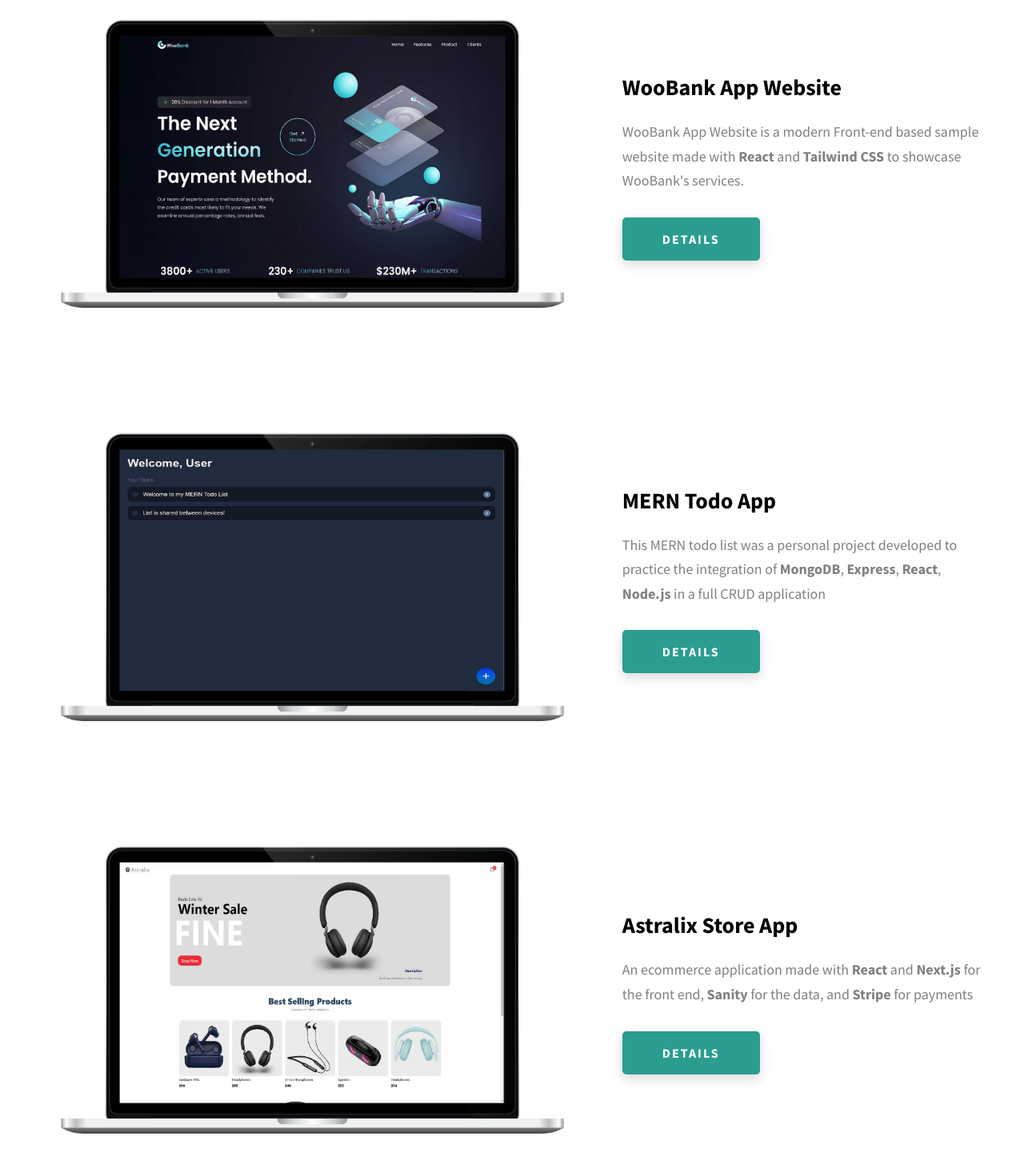
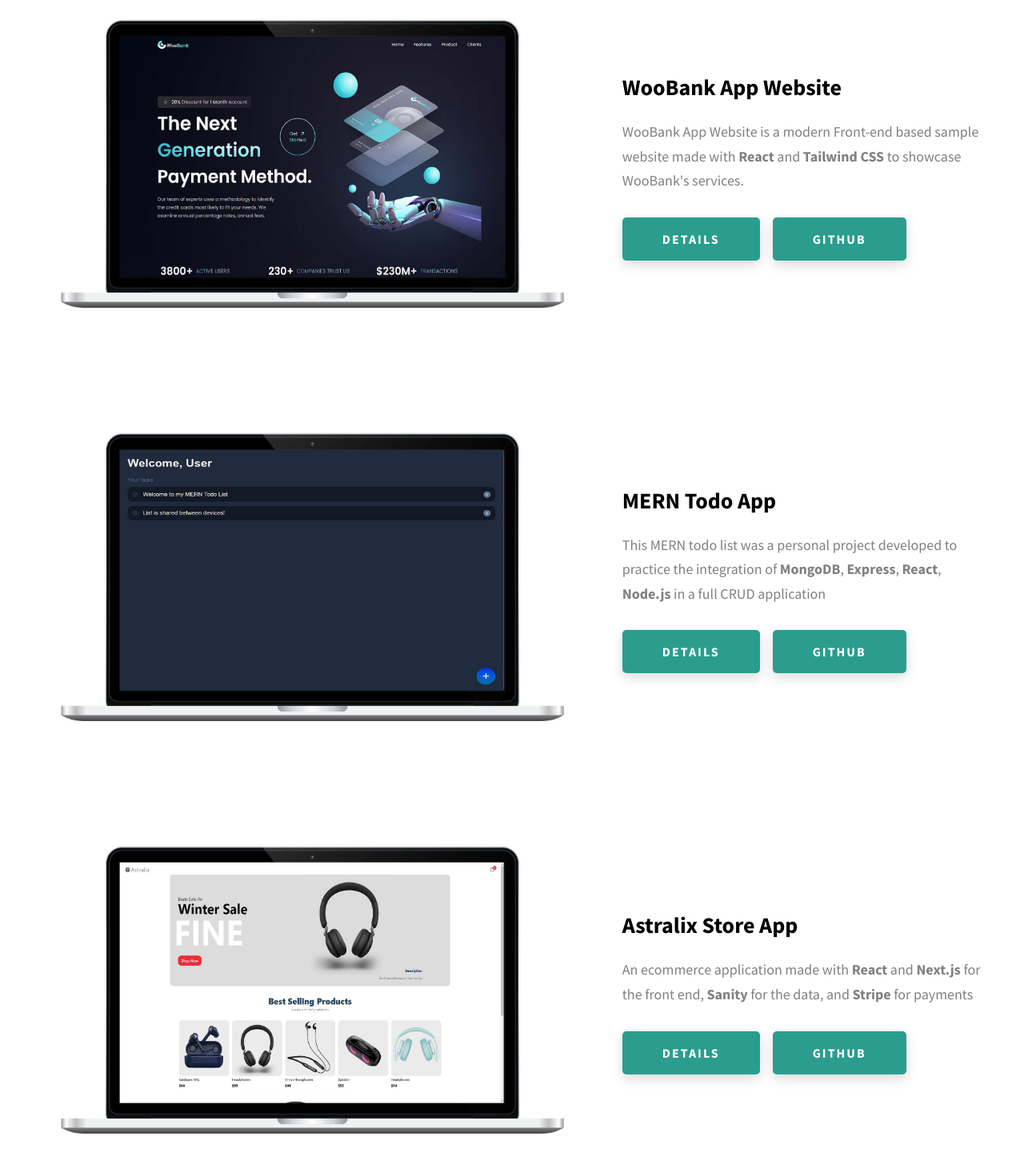
Before and after one commit to tnajim/tnajim.github.io, a website: page index.html in a window 1280 px wide. Shown: the part 3096-4542 px from the top of the page at 80% size. Drawn offline with Linux system fonts and the light colour scheme.

Commit message:
added project github links to homepage

```diff
--- a/css/style.css
+++ b/css/style.css
@@ -1030,6 +1030,10 @@
   -webkit-animation: wheel 1.3s infinite;
 }
 
+.margin-right1 {
+  margin-right: 14px;
+}
+
 @keyframes wheel {
   to {
     opacity: 0;
--- a/index.html
+++ b/index.html
@@ -165,7 +165,12 @@
               <strong>yelp</strong>.
               A Fullstack Website built with <strong>MongoDB, Express </strong>and <strong>Node.js</strong>
             </p>
-            <a href="./project-1.html" class="btn btn--med btn--theme dynamicBgClr" target="_blank">Details</a>
+            <div>
+              <a href="./project-1.html" class="btn btn--med btn--theme dynamicBgClr margin-right1"
+                target="_blank">Details</a>
+              <a href="https://github.com/tnajim/RoomReviews" class="btn btn--med btn--theme dynamicBgClr"
+                target="_blank">Github</a>
+            </div>
           </div>
         </div>
 
@@ -195,7 +200,12 @@
               WooBank App Website is a modern Front-end based sample website made with <strong>React</strong> and
               <strong>Tailwind CSS</strong> to showcase WooBank's services.
             </p>
-            <a href="./project-3.html" class="btn btn--med btn--theme dynamicBgClr" target="_blank">Details</a>
+            <div>
+              <a href="./project-3.html" class="btn btn--med btn--theme dynamicBgClr margin-right1"
+                target="_blank">Details</a>
+              <a href="https://github.com/tnajim/bank-modern-app" class="btn btn--med btn--theme dynamicBgClr"
+                target="_blank">Github</a>
+            </div>
           </div>
         </div>
 
@@ -211,7 +221,12 @@
               integration of <strong>MongoDB</strong>, <strong>Express</strong>, <strong>React</strong>,
               <strong>Node.js</strong> in a full CRUD application
             </p>
-            <a href="./project-4.html" class="btn btn--med btn--theme dynamicBgClr" target="_blank">Details</a>
+            <div>
+              <a href="./project-4.html" class="btn btn--med btn--theme dynamicBgClr margin-right1"
+                target="_blank">Details</a>
+              <a href="https://github.com/tnajim/mern-todo-list" class="btn btn--med btn--theme dynamicBgClr"
+                target="_blank">Github</a>
+            </div>
           </div>
         </div>
 
@@ -222,10 +237,16 @@
           <div class="projects__row-content">
             <h3 class="projects__row-content-title">Astralix Store App</h3>
             <p class="projects__row-content-desc">
-              An ecommerce application made with <strong>React</strong> and <strong>Next.js</strong> for the front end, <strong>Sanity</strong> for the data, and <strong>Stripe</strong>
+              An ecommerce application made with <strong>React</strong> and <strong>Next.js</strong> for the front end,
+              <strong>Sanity</strong> for the data, and <strong>Stripe</strong>
               for payments
             </p>
-            <a href="./project-5.html" class="btn btn--med btn--theme dynamicBgClr" target="_blank">Details</a>
+            <div>
+              <a href="./project-5.html" class="btn btn--med btn--theme dynamicBgClr margin-right1"
+                target="_blank">Details</a>
+              <a href="https://github.com/tnajim/astralix-tech-store" class="btn btn--med btn--theme dynamicBgClr"
+                target="_blank">Github</a>
+            </div>
           </div>
         </div>
 
```
Also changed, not shown: project-1.html (+1 -0 lines), project-4.html (+1 -1 lines).
